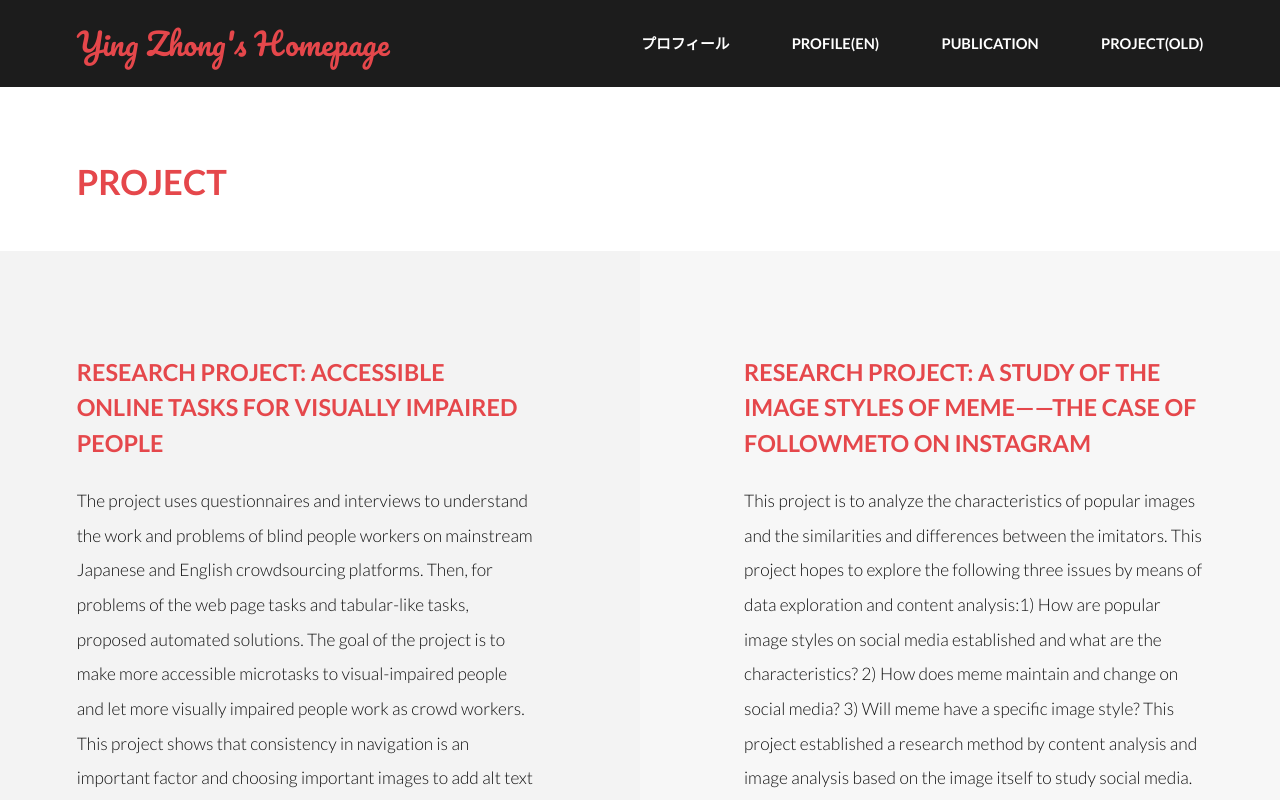
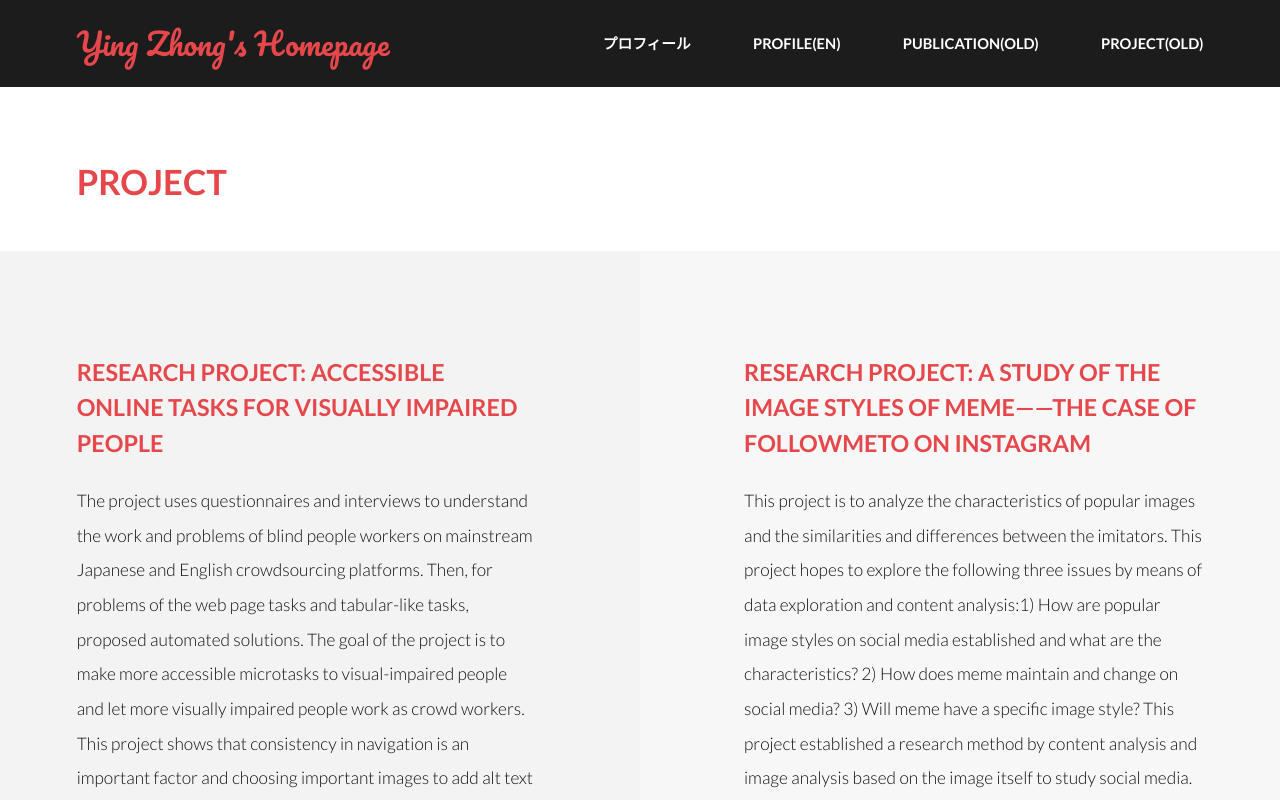
Before and after one commit to adelazhong/HomePage, a plain HTML site: page project.html in a window 1280 px wide. Shown: the top 800 px of the page. Drawn offline with Linux system fonts and the light colour scheme.

Commit message:
Update project.html

```diff
--- a/project.html
+++ b/project.html
@@ -20,7 +20,7 @@
 					<nav id="nav">
 						<a href="index_jp.html">プロフィール</a>
 						<a href="index.html">Profile(en)</a>
-						<a href="publication.html">Publication</a>
+						<a href="publication.html">Publication(old)</a>
 						<a href="project.html">Project(old)</a>
 					</nav>
 				</div>
```
